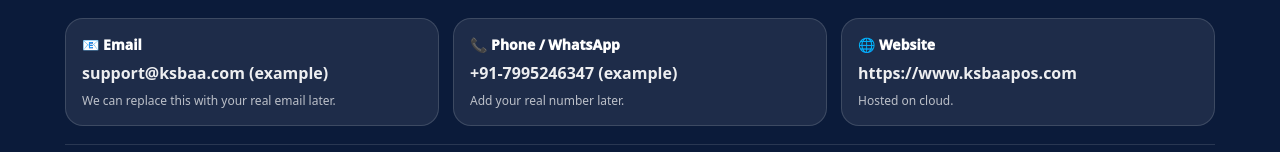
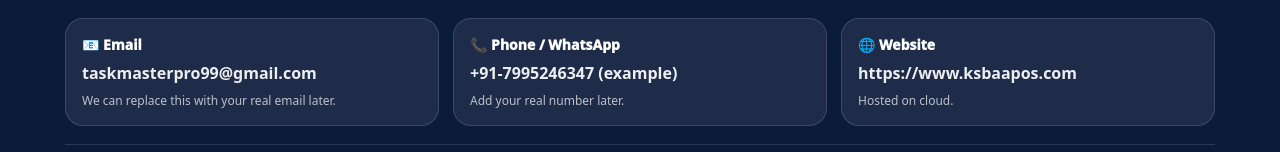
Before and after one commit to Taskmasterpro999/ksbaa-site, a React (Vite) app: page / in a window 1280 px wide. Shown: the part 3221-3373 px from the top of the page. Built offline with nearby package versions, Linux system fonts and the light colour scheme.

Commit message:
Update email address in MainSite component

```diff
--- a/src/components/MainSite.jsx
+++ b/src/components/MainSite.jsx
@@ -508,7 +508,7 @@
           <div style={{ display: "grid", gridTemplateColumns: "repeat(auto-fit, minmax(260px, 1fr))", gap: 14, marginTop: 16 }}>
             <div style={contactCard}>
               <div style={contactTitle}>📧 Email</div>
-              <div style={contactText}>support@ksbaa.com (example)</div>
+              <div style={contactText}>taskmasterpro99@gmail.com</div>
               <div style={contactHint}>We can replace this with your real email later.</div>
             </div>
 
```
